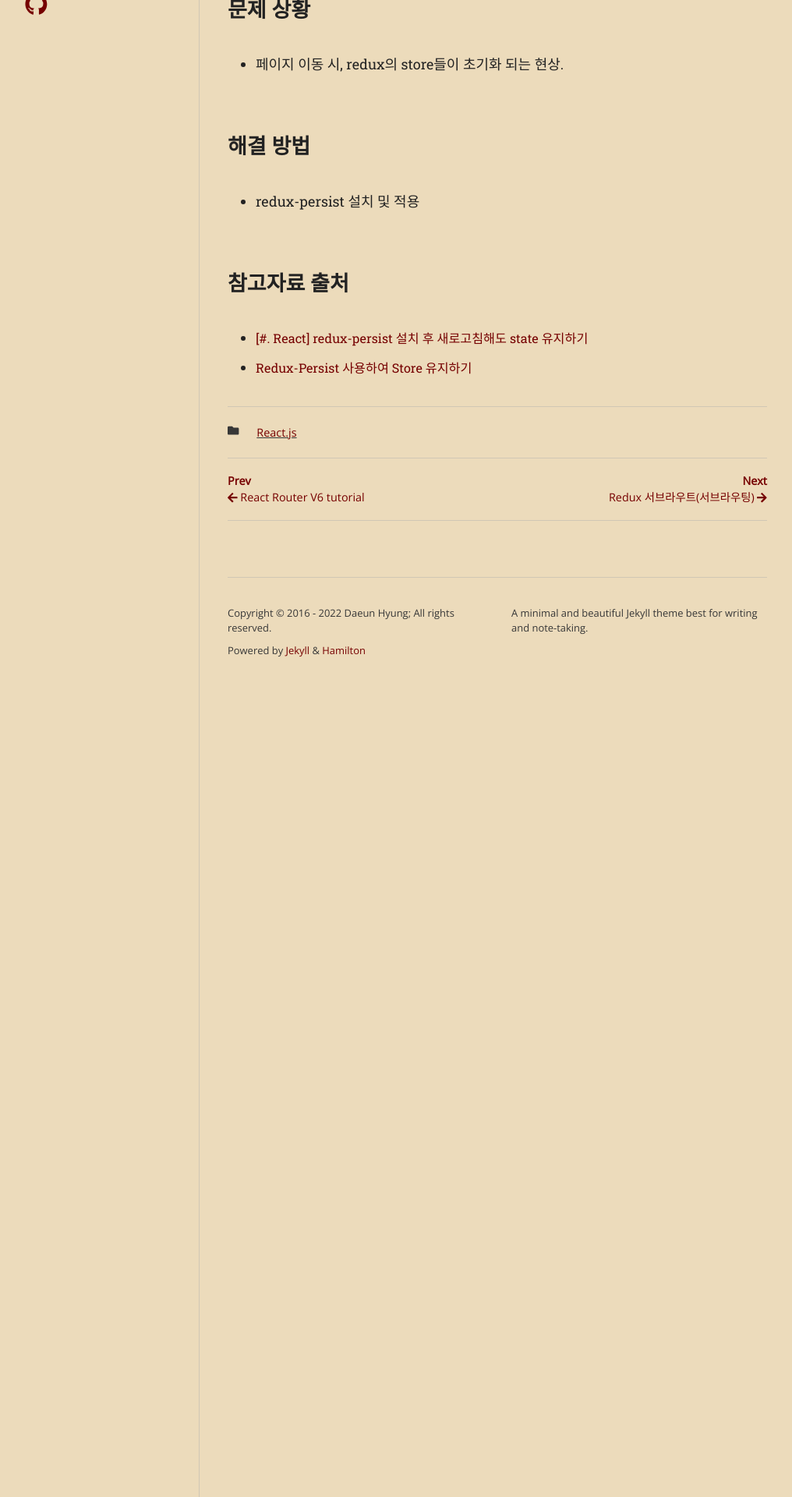
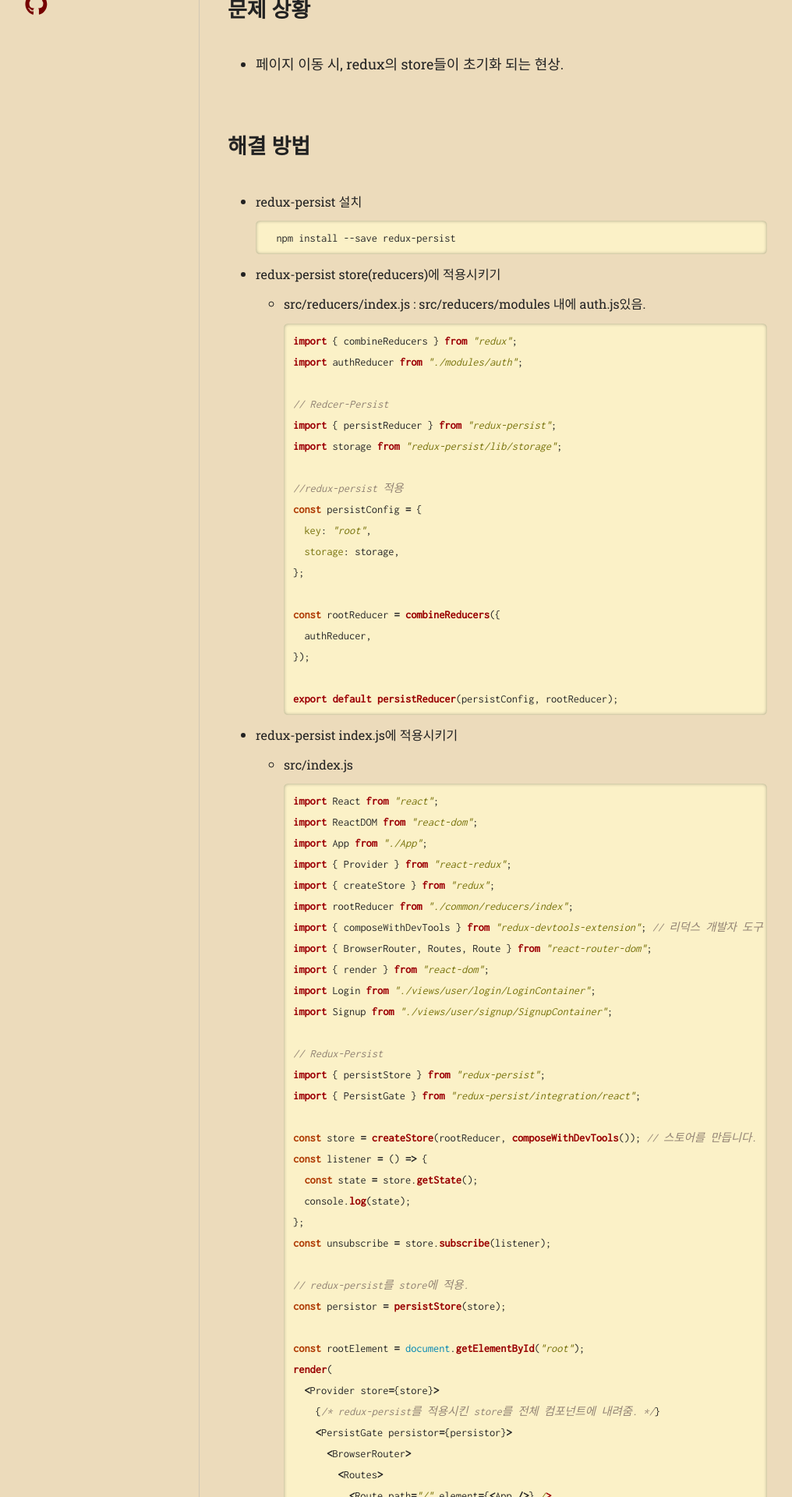
Before and after one commit to unain-dev/unain-dev.github.io, a Jekyll site: the page built from _posts/2022-01-26-Redux-persist.md, in a window 1280 px wide. Shown: the part 378-2298 px from the top of the page at 78% size, without its empty margins (134-1150 px from the left). Built offline with Jekyll 4.4.1, drawn with Linux system fonts in a browser that asks for light colours; nearby versions of some CDN libraries; some web fonts are replaced; some of the changed text lies outside the part shown.

Commit message:
modify: redux persist 예제 코드 추가

````diff
--- a/_posts/2022-01-26-Redux-persist.md
+++ b/_posts/2022-01-26-Redux-persist.md
@@ -11,10 +11,88 @@ categories: React.js
 
 ## 해결 방법
 
-- redux-persist 설치 및 적용
+- redux-persist 설치
+
+  ```
+    npm install --save redux-persist
+  ```
+
+- redux-persist store(reducers)에 적용시키기
+
+  - src/reducers/index.js : src/reducers/modules 내에 auth.js있음.
+
+    ```javascript
+    import { combineReducers } from "redux";
+    import authReducer from "./modules/auth";
+
+    // Redcer-Persist
+    import { persistReducer } from "redux-persist";
+    import storage from "redux-persist/lib/storage";
+
+    //redux-persist 적용
+    const persistConfig = {
+      key: "root",
+      storage: storage,
+    };
+
+    const rootReducer = combineReducers({
+      authReducer,
+    });
+
+    export default persistReducer(persistConfig, rootReducer);
+    ```
+
+- redux-persist index.js에 적용시키기
+
+  - src/index.js
+
+    ```javascript
+    import React from "react";
+    import ReactDOM from "react-dom";
+    import App from "./App";
+    import { Provider } from "react-redux";
+    import { createStore } from "redux";
+    import rootReducer from "./common/reducers/index";
+    import { composeWithDevTools } from "redux-devtools-extension"; // 리덕스 개발자 도구
+    import { BrowserRouter, Routes, Route } from "react-router-dom";
+    import { render } from "react-dom";
+    import Login from "./views/user/login/LoginContainer";
+    import Signup from "./views/user/signup/SignupContainer";
+
+    // Redux-Persist
+    import { persistStore } from "redux-persist";
+    import { PersistGate } from "redux-persist/integration/react";
+
+    const store = createStore(rootReducer, composeWithDevTools()); // 스토어를 만듭니다.
+    const listener = () => {
+      const state = store.getState();
+      console.log(state);
+    };
+    const unsubscribe = store.subscribe(listener);
+
+    // redux-persist를 store에 적용.
+    const persistor = persistStore(store);
+
+    const rootElement = document.getElementById("root");
+    render(
+      <Provider store={store}>
+        {/* redux-persist를 적용시킨 store를 전체 컴포넌트에 내려줌. */}
+        <PersistGate persistor={persistor}>
+          <BrowserRouter>
+            <Routes>
+              <Route path="/" element={<App />} />
+              <Route path="/login" element={<Login />} />
+              <Route path="/signup" element={<Signup />} />
+            </Routes>
+          </BrowserRouter>
+        </PersistGate>
+      </Provider>,
+      rootElement
+    );
+    ```
 
 ## 참고자료 출처
 
 - [[#. React] redux-persist 설치 후 새로고침해도 state 유지하기](https://developer0809.tistory.com/108){:target="\_blank"}
 
-- [Redux-Persist 사용하여 Store 유지하기](https://velog.io/@tunakim/Redux-Persist-%EC%82%AC%EC%9A%A9%ED%95%98%EC%97%AC-Store-%EC%9C%A0%EC%A7%80%ED%95%98%EA%B8%B0){:target="\_blank"}
+- ⭐[Redux-Persist 사용하여 Store 유지하기](https://velog.io/@tunakim/Redux-Persist-%EC%82%AC%EC%9A%A9%ED%95%98%EC%97%AC-Store-%EC%9C%A0%EC%A7%80%ED%95%98%EA%B8%B0){:target="\_blank"}
````
